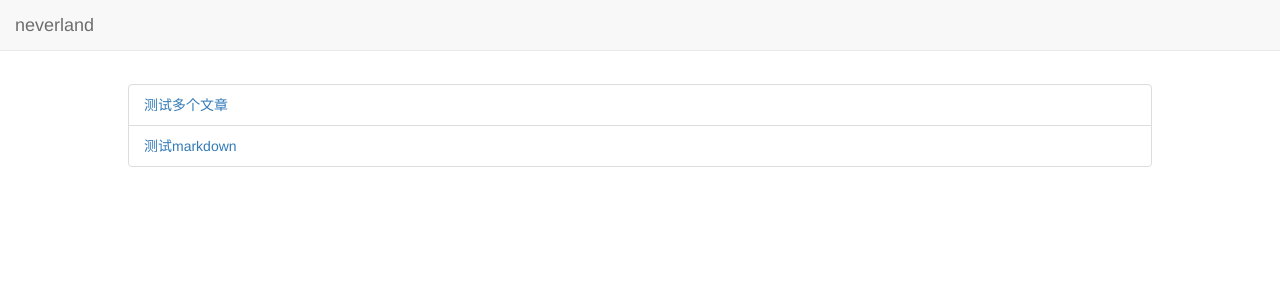
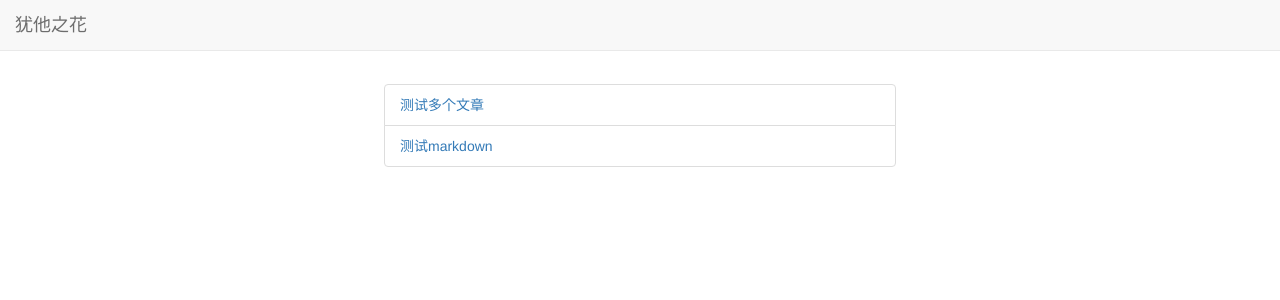
Before and after one commit to neverland0/neverland0.github.io, a Jekyll site: the page built from index.html, in a window 1280 px wide. Shown: the top 300 px of the page. Built offline with Jekyll 4.4.1, drawn with Linux system fonts in a browser that asks for light colours.

Commit message:
Initial commit、

```diff
--- a/_layouts/first.html
+++ b/_layouts/first.html
@@ -20,7 +20,7 @@
                 <span class="icon-bar"></span>
                 <span class="icon-bar"></span>
             </button>
-            <a class="navbar-brand" href="#">neverland</a>
+            <a class="navbar-brand" href="#">犹他之花</a>
         </div>
 
 
--- a/index.html
+++ b/index.html
@@ -2,7 +2,7 @@
 layout: first
 title: neverland
 ---
-<div style="margin: 5% 10% 2% 10%">
+<div style="margin: 5% 30% 2% 30%">
 <ul class="list-group">
 {% for post in site.posts %}
 <li class="list-group-item title"> <a href="{{ site.baseurl }}{{ post.url }}">{{ post.title }}</a></li>
```
Also changed, not shown: _posts/2017-04-17-start .md (renamed from _posts/2017-04-15-happy .md).
